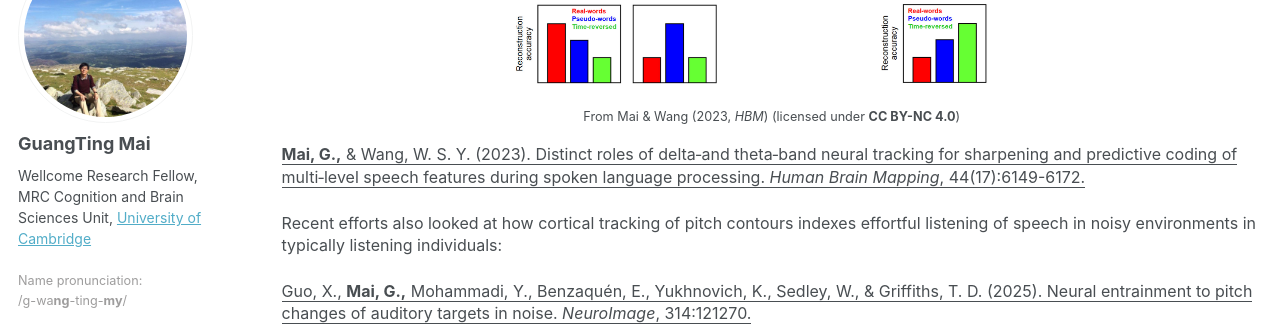
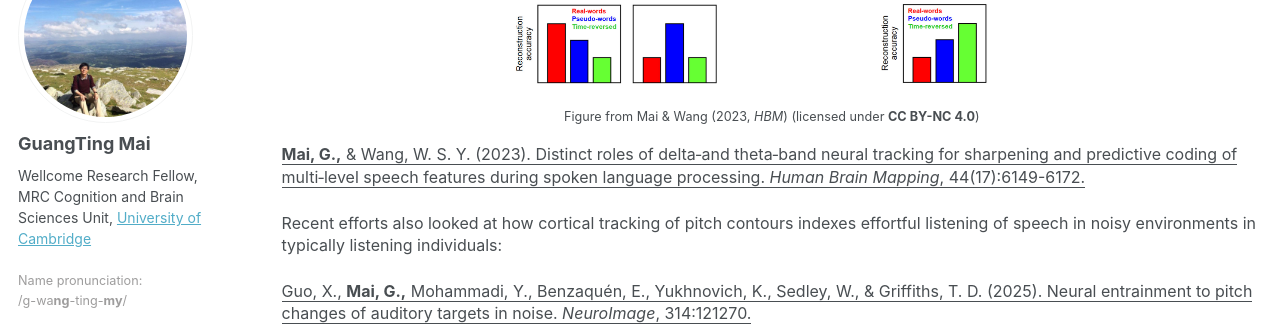
Before and after one commit to guangtingmai/guangtingmai.github.io, a Jekyll site: the page built from _pages/neuraltrack-typical.html, in a window 1280 px wide and 900 px high, scrolled down 492 px. Shown: the part 151-477 px from the top of the window. Built offline with Jekyll 4.4.1, drawn with Linux system fonts in a browser that asks for light colours; some web fonts are replaced.

Commit message:
Update neuraltrack-typical.html

```diff
--- a/_pages/neuraltrack-typical.html
+++ b/_pages/neuraltrack-typical.html
@@ -15,7 +15,7 @@
 <p align="center">
   <img src="https://guangtingmai.github.io/images/hbm.jpg" width="55%">
 </p>
-<p style="text-align:center;font-size:9.5pt;line-height:1.4;display: block;">From Mai & Wang (2023, <i>HBM</i>) (licensed under <strong>CC BY-NC 4.0</strong>)</p>
+<p style="text-align:center;font-size:9.5pt;line-height:1.4;display: block;">Figure from Mai & Wang (2023, <i>HBM</i>) (licensed under <strong>CC BY-NC 4.0</strong>)</p>
 <p><span style="font-size: 12pt;line-height: 1.4;display: block;margin-bottom: 0.1vh"><a href="https://onlinelibrary.wiley.com/doi/10.1002/hbm.26503" style="color:inherit; text-decoration:none;"><u><strong>Mai, G.,</strong> & Wang, W. S. Y. (2023). Distinct roles of delta‐and theta‐band neural tracking for sharpening and predictive coding of multi‐level speech features during spoken language processing. <i>Human Brain Mapping</i>, 44(17):6149-6172.</u></a></span></p>
 <p><span style="font-size: 12pt;line-height: 1.4;display: block;margin-bottom: 0.1vh">Recent efforts also looked at how cortical tracking of
   pitch contours indexes effortful listening of speech in noisy environments in typically listening individuals:</span></p>
```
